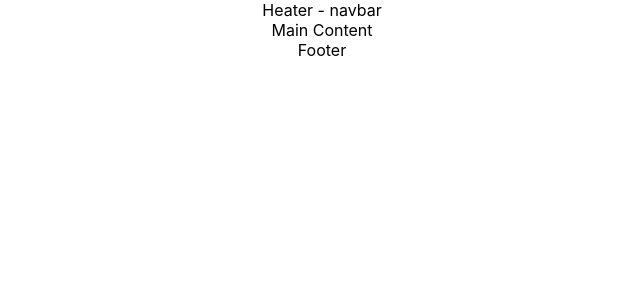
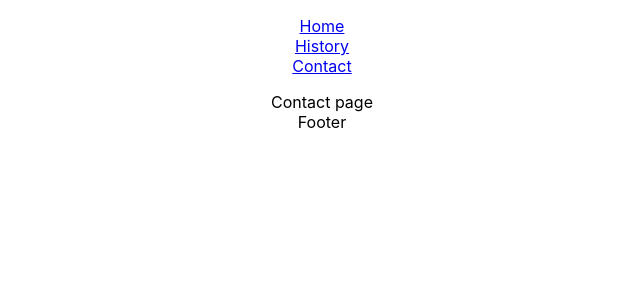
Before and after one commit to wwoj/aniaballoons, a React (Create React App) app: page /#/contact in a window 1280 px wide. Shown: the top 300 px of the page, without its empty margins (318-958 px from the left). Built offline with nearby package versions, Linux system fonts and the light colour scheme.

Commit message:
Implementation of navigation

```diff
--- a/src/App.js
+++ b/src/App.js
@@ -1,11 +1,27 @@
 
 import './App.css';
+// Import libraries
+import { HashRouter,Route, Routes } from 'react-router-dom';
+// Import views:
+import Home from './Views/home';
+import History from './Views/history';
+import Contact from './Views/contact';
+// Import Components:
+import Header from './Components/navbar';
 
 function App() {
   return (
     <div className="App">
-      <section>Heater - navbar</section>
-      <section>Main Content</section>
+
+      <HashRouter>
+      <Header/>
+
+        <Routes>
+          <Route exact path="/" element={<Home />} />
+          <Route exact path="/history" element={<History />} />
+          <Route exact path="/contact" element={<Contact />} />
+        </Routes>
+      </HashRouter>
       <section>Footer</section>
     </div>
   );
--- /dev/null
+++ b/src/Components/navbar.js
@@ -0,0 +1,26 @@
+import React from "react";
+import { NavLink } from "react-router-dom";
+
+const header =()=>{
+    return <div>
+
+<ul className="list-style ds-flex-sb ds-flex-wramp" style={{padding:0}}>
+        <li>
+          <NavLink activeclassname="test" className="" end to="/">
+              Home
+          </NavLink>
+        </li>
+        <li>
+          <NavLink activeclassname="test" className="" end to="/history">
+              History
+          </NavLink>
+        </li>
+        <li>
+          <NavLink activeclassname="test" className="" end to="/contact">
+              Contact
+          </NavLink>
+        </li>
+      </ul>
+    </div>
+}
+export default header;
--- /dev/null
+++ b/src/Views/contact.js
@@ -0,0 +1,6 @@
+import React from 'react';
+
+const contact = ()=>{
+    return <div>Contact page</div>;
+}
+export default contact;
--- /dev/null
+++ b/src/Views/history.js
@@ -0,0 +1,6 @@
+import React from 'react';
+
+const history = ()=>{
+  return <div>History page</div>;
+}
+export default history;
--- /dev/null
+++ b/src/Views/home.js
@@ -0,0 +1,8 @@
+import React from 'react';
+
+const home = ()=>{
+    return(
+        <div>Home page</div>
+    )
+}
+export default home;
```
